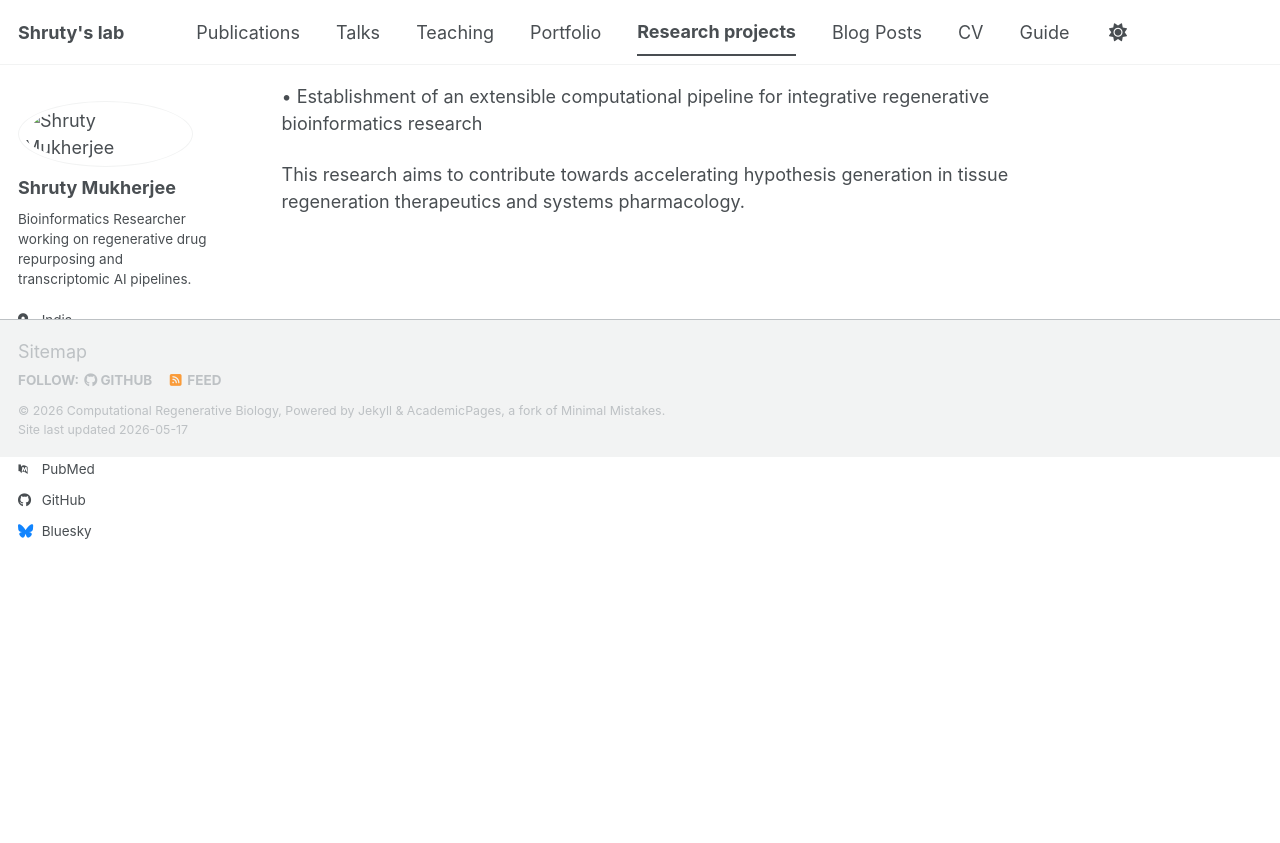
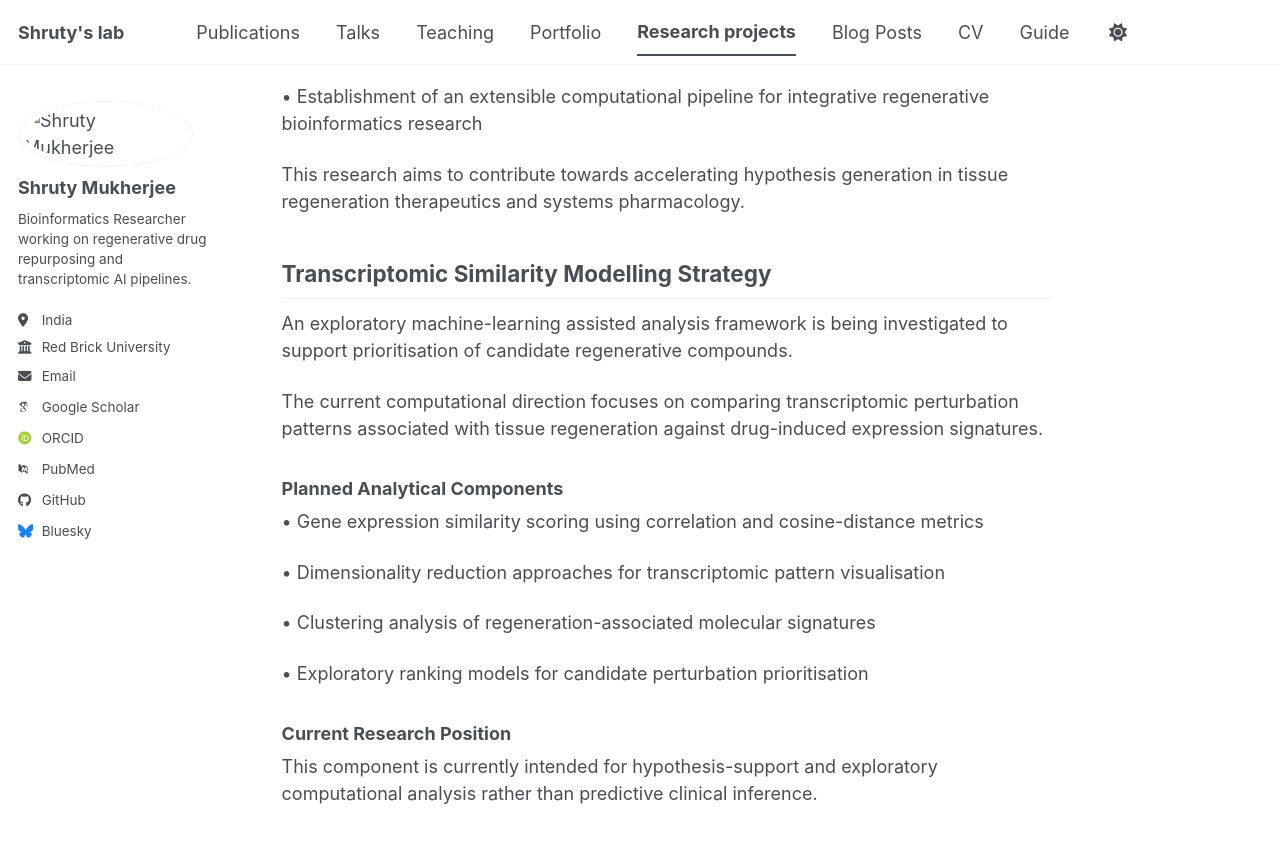
Before and after one commit to Shruty380/REGENEX.0, a Jekyll site: the page built from _pages/projects.md, in a window 1280 px wide and 900 px high, scrolled down 3988 px. Shown: the top 843 px of the window. Built offline with Jekyll 4.4.1, drawn with Linux system fonts in a browser that asks for light colours; some web fonts are replaced; a script bundle is joined from its source files by our own code; library files that are not in the unit come from our copies.

Commit message:
Expand projects.md with transcriptomic modeling details
Added details about transcriptomic similarity modeling strategy and planned analytical components for regenerative bioinformatics research.

```diff
--- a/_pages/projects.md
+++ b/_pages/projects.md
@@ -99,3 +99,23 @@ Key anticipated outcomes include:
 • Establishment of an extensible computational pipeline for integrative regenerative bioinformatics research
 
 This research aims to contribute towards accelerating hypothesis generation in tissue regeneration therapeutics and systems pharmacology.
+
+## Transcriptomic Similarity Modelling Strategy
+
+An exploratory machine-learning assisted analysis framework is being investigated to support prioritisation of candidate regenerative compounds.
+
+The current computational direction focuses on comparing transcriptomic perturbation patterns associated with tissue regeneration against drug-induced expression signatures.
+
+### Planned Analytical Components
+
+• Gene expression similarity scoring using correlation and cosine-distance metrics
+
+• Dimensionality reduction approaches for transcriptomic pattern visualisation
+
+• Clustering analysis of regeneration-associated molecular signatures
+
+• Exploratory ranking models for candidate perturbation prioritisation
+
+### Current Research Position
+
+This component is currently intended for hypothesis-support and exploratory computational analysis rather than predictive clinical inference.
```
